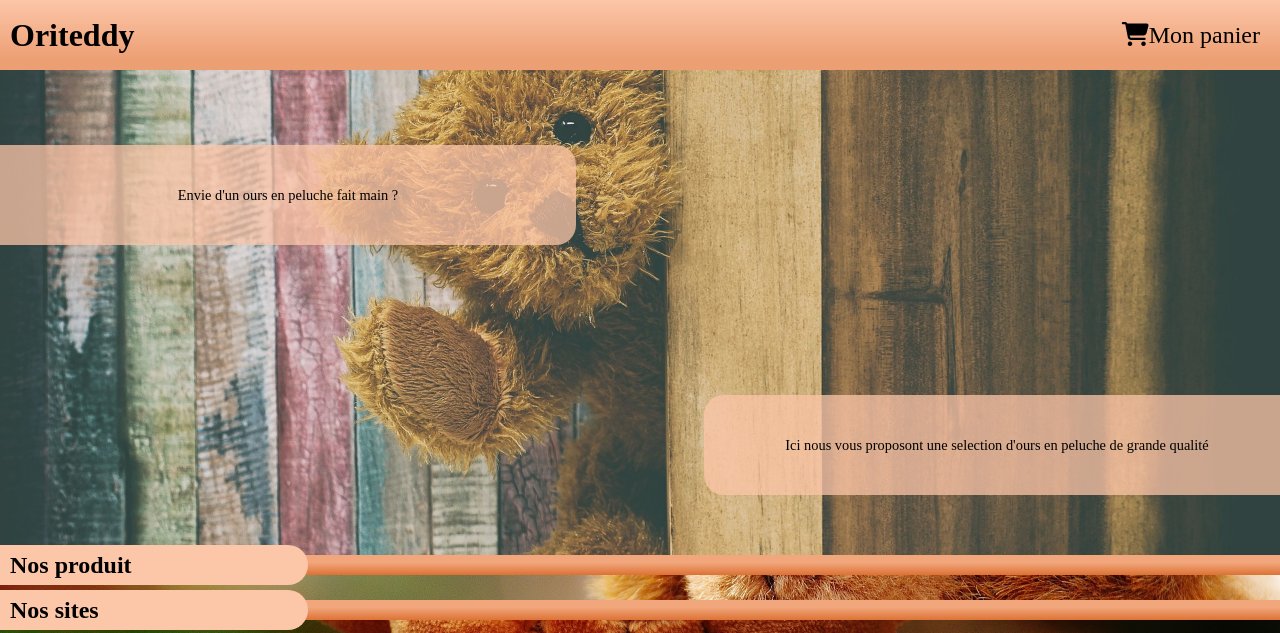
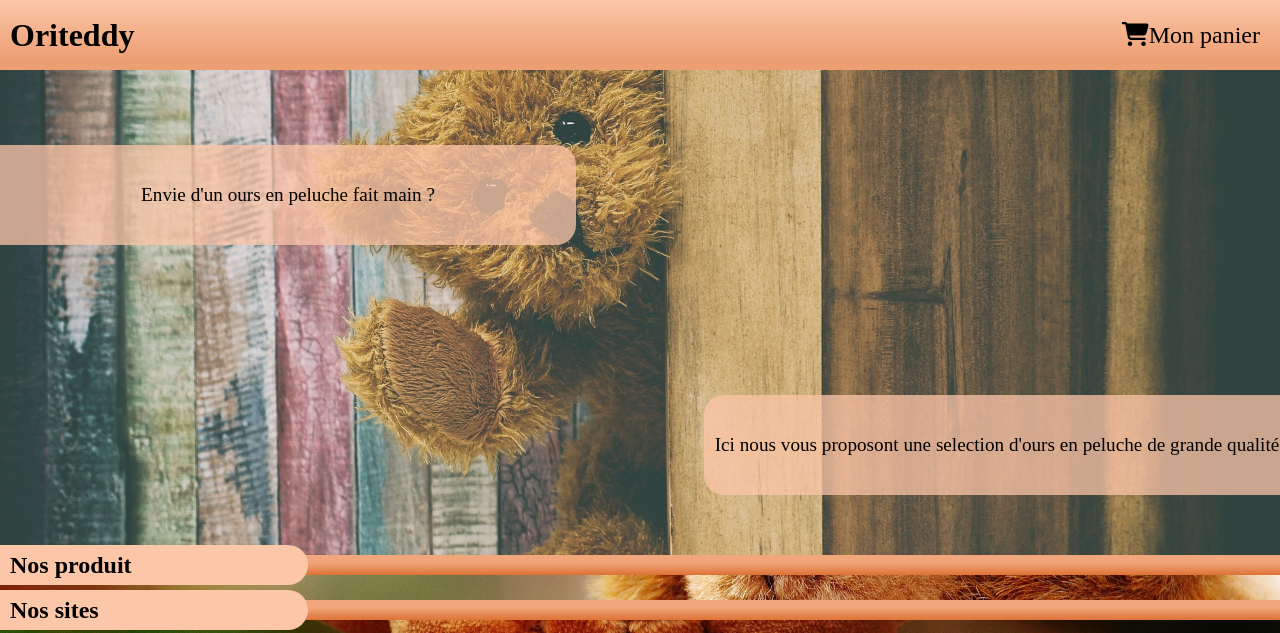
Before and after one commit to Noxatris/VincentBourjat_P5_100721, a website: page index.html in a window 1280 px wide. Shown: the top 633 px of the page. Drawn offline with Linux system fonts and the light colour scheme; no server answers.

Commit message:
Finalisation css

```diff
--- a/frontend/css/style.css
+++ b/frontend/css/style.css
@@ -281,6 +281,13 @@ footer a {
 @media only screen and (min-width: 801px) {
 
     /*-----------------------------------
+            PRESENTATION
+    -----------------------------------*/
+    .description{
+        font-size: 1.2em;
+    }
+
+    /*-----------------------------------
             Produit
     -----------------------------------*/
     .titre_section {
```
